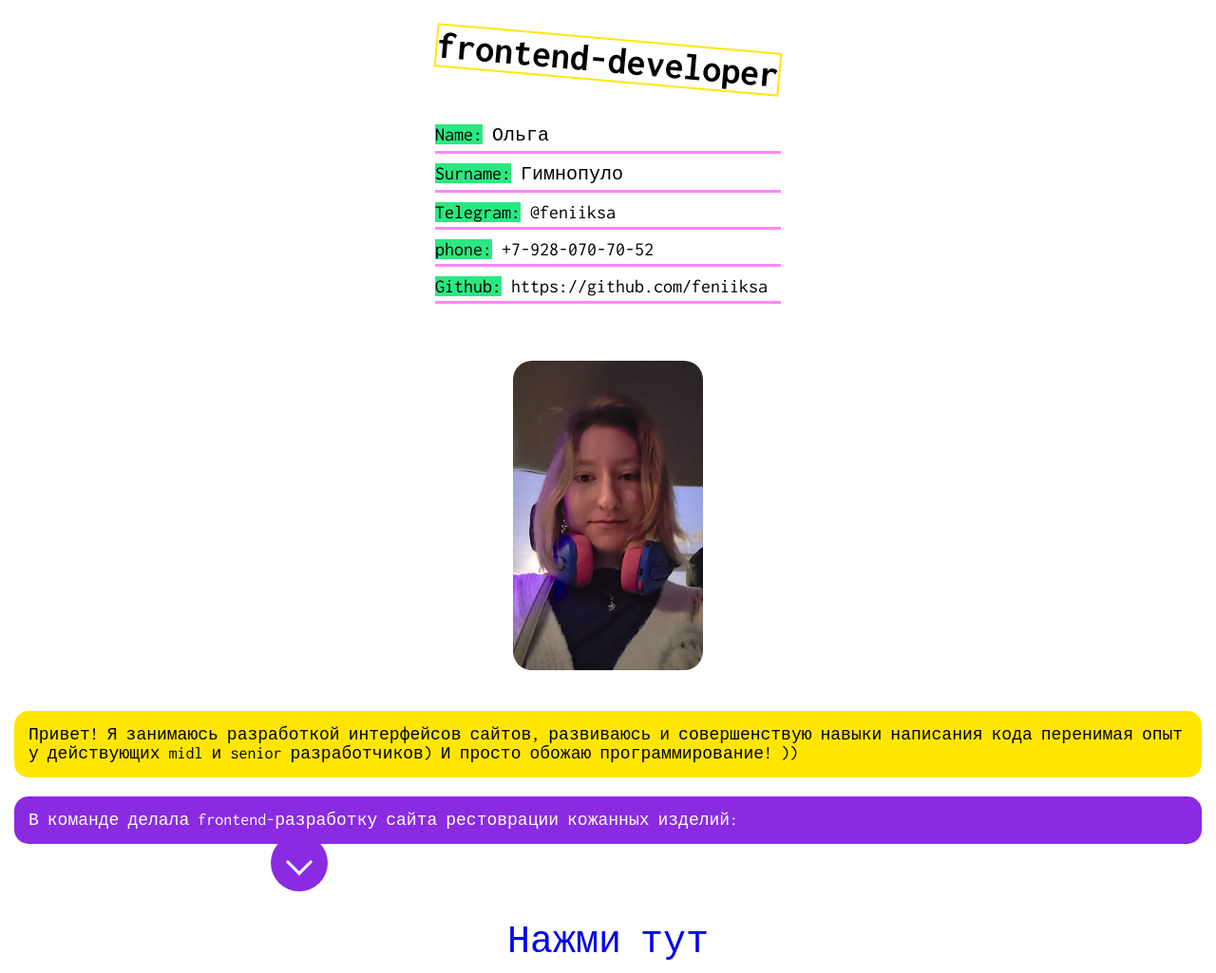
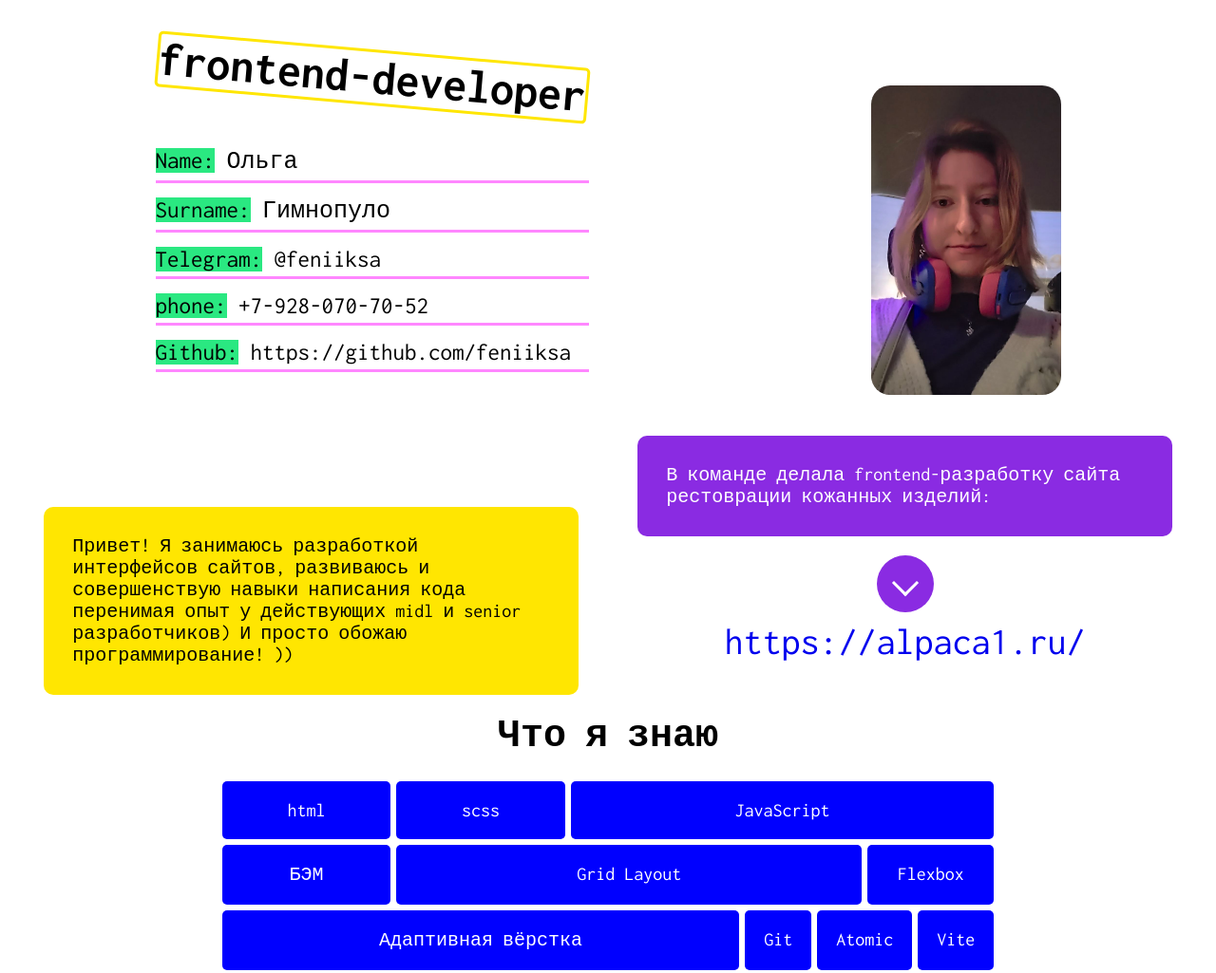
Before and after one commit to feniiksa/resume, a website built with Vite: page index.html in a window 1280 px wide. Shown: the top 1025 px of the page at 95% size. Built offline with nearby package versions, Linux system fonts and the light colour scheme.

Commit message:
size_1920

```diff
--- a/index.html
+++ b/index.html
@@ -47,18 +47,25 @@
     </section>
 
     <section class="page__about about">
+      <div class="about__size">
         <p class="about__text">
           Привет! Я занимаюсь разработкой интерфейсов сайтов, развиваюсь и
-        совершенствую навыки написания кода перенимая опыт у действующих midl и
-        senior разработчиков) И просто обожаю программирование! ))
+          совершенствую навыки написания кода перенимая опыт у действующих midl
+          и senior разработчиков) И просто обожаю программирование! ))
         </p>
+        <div class="about__warp">
           <p class="about__text about__text--color">
-        В команде делала frontend-разработку сайта рестоврации кожанных изделий:
+            В команде делала frontend-разработку сайта рестоврации кожанных
+            изделий:
           </p>
           <div class="about__arrow-container arrow-container">
             <div class="arrow-container__arrow-down"></div>
           </div>
-      <a class="about__link" href="https://alpaca1.ru/">Нажми тут</a>
+          <a class="about__link" href="https://alpaca1.ru/"
+            >https://alpaca1.ru/</a
+          >
+        </div>
+      </div>
       <h2 class="about__h2 name-splite">Что я знаю</h2>
       <div class="about__hard-box hard-box">
         <div class="hard-box__box-skil box-skil hard-box__box-skil--a">
@@ -88,6 +95,9 @@
         <div class="hard-box__box-skil box-skil hard-box__box-skil--m">
           <p class="box-skil__cont">Vite</p>
         </div>
+        <div class="hard-box__box-skil box-skil hard-box__box-skil--v">
+          <p class="box-skil__cont">Git</p>
+        </div>
       </div>
     </section>
   </body>
--- a/src/scss/blocks/_about.scss
+++ b/src/scss/blocks/_about.scss
@@ -2,6 +2,13 @@
 @use "../variables";
 
 .about {
+  &__size {
+    @include mixins.mq(xl) {
+      display: grid;
+      grid-template-columns: repeat(2, 50%);
+    }
+  }
+
   &__text {
     background-color: #ffe601;
     border-radius: 15px;
@@ -15,12 +22,28 @@
       background: #8a2be2;
       color: #fff;
     }
+
+    @include mixins.mq(lg) {
+      border-radius: 10px;
+      margin-bottom: 25px;
+      padding: 30px;
+      box-sizing: border-box;
+      overflow-wrap: break-word;
+      font-size: 20px;
+      width: calc(100% - 10%);
+      margin: auto auto 20px auto;
+    }
   }
 
   &__arrow-container {
     display: block;
-    left: 270px;
-    top: -30px;
+    left: 50%;
+    transform: translateX(-50%);
+    top: 0;
+
+    @include mixins.mq(lg) {
+      margin-bottom: 10px;
+    }
   }
 
   &__link {
@@ -50,12 +73,21 @@
         }
       }
     }
+
+    @include mixins.mq(lg) {
+      margin-bottom: 55px;
+    }
   }
 
   &__h2 {
-    margin-bottom: 20px;
+    margin-bottom: 25px;
+    font-size: 40px;
   }
 
-  // &__hard-box {
-  // }
+  &__hard-box {
+    @include mixins.mq(lg) {
+      width: calc(100% - 35%);
+      margin: 0 auto 80px auto;
+    }
+  }
 }
--- a/src/scss/blocks/_box-skil.scss
+++ b/src/scss/blocks/_box-skil.scss
@@ -10,5 +10,9 @@
     padding: 15px;
     color: #fff;
     text-align: center;
+
+    @include mixins.mq(lg) {
+     padding: 20px;
+    }
   }
 }
--- a/src/scss/blocks/_hard-box.scss
+++ b/src/scss/blocks/_hard-box.scss
@@ -33,12 +33,16 @@
   &__box-skil--m {
     grid-area: l;
   }
+  &__box-skil--v {
+    grid-area: v;
+  }
 
   grid-template-areas:
     "q w p p p p p p"
     "r o o o o j j j"
-    "k k k k z z l l";
+    "k k k v z z l l";
 
-  //   &box-skil {
-  //   }
+  @include mixins.mq(lg) {
+    gap: 6px;
+  }
 }
--- a/src/scss/blocks/_header.scss
+++ b/src/scss/blocks/_header.scss
@@ -4,9 +4,12 @@
 .header {
   display: flex;
   flex-direction: column;
-//   flex-direction: row;
   align-items: center;
   justify-content: space-around;
+
+  @include mixins.mq(md) {
+    flex-direction: row;
+  }
 
   &__left {
   }
--- a/src/scss/blocks/_left.scss
+++ b/src/scss/blocks/_left.scss
@@ -7,6 +7,12 @@
     rotate: 5deg;
     font-size: 40px;
     border: 2px solid #ffe601;
+    border-radius: 5px;
+
+    @include mixins.mq(lg) {
+      font-size: 50px;
+      border: 3px solid #ffe601;
+    }
   }
 
   &__contact {
@@ -14,6 +20,12 @@
     padding-bottom: 5px;
     margin-bottom: 10px;
     font-size: 20px;
+
+    @include mixins.mq(lg) {
+      border-bottom: 3.5px solid #ff87ff;
+      margin-bottom: 15px;
+      font-size: 25px;
+    }
   }
 
   &__span {
```
Also changed, not shown: readme.md, src/scss/blocks/_page.scss (line endings or trailing spaces). Lines whose indentation alone changed are shown as unchanged.
